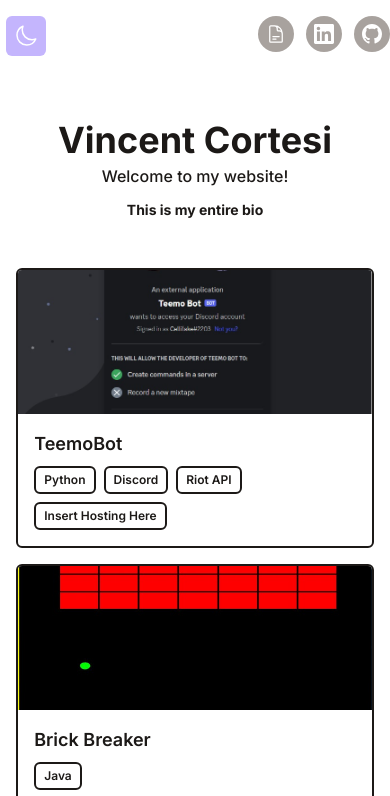
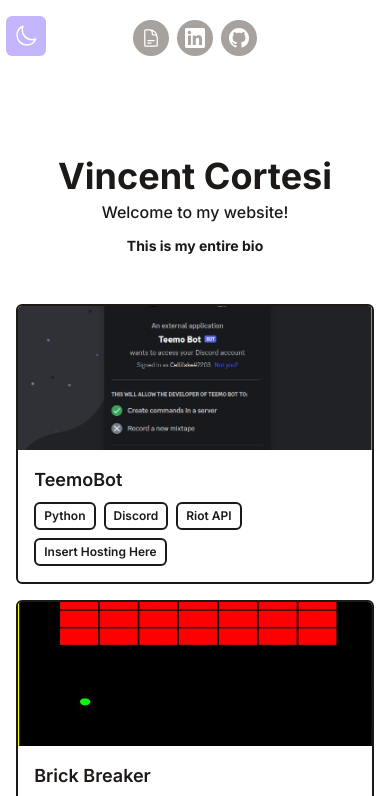
Before and after one commit to Vcortesi/my-portfolio, a React (Vite) app: page / in a window 390 px wide. Shown: the top 796 px of the page. Built offline with nearby package versions, Linux system fonts and the light colour scheme.

Commit message:
fixed links

```diff
--- a/src/components/Header.jsx
+++ b/src/components/Header.jsx
@@ -9,14 +9,14 @@
                             <a
                                 href="https://drive.google.com/file/d/1GA8qv6sEuHcQzz9vgqUOuBQMFhDhapS2/view"
                                 target="_blank"
-                                className="fixed p-2 z-10 right-24 top-4 font-semibold bg-stone-400 text-white space-x-2 rounded-full">
+                                className="sm:absolute md:fixed p-2 z-10 right-24 top-4 font-semibold bg-stone-400 text-white space-x-2 rounded-full">
                                 <svg xmlns="http://www.w3.org/2000/svg" fill="none" viewBox="0 0 24 24" stroke-width="1.5" stroke="currentColor" class="w-5 h-5">
                                 <path stroke-linecap="round" stroke-linejoin="round" d="M19.5 14.25v-2.625a3.375 3.375 0 00-3.375-3.375h-1.5A1.125 1.125 0 0113.5 7.125v-1.5a3.375 3.375 0 00-3.375-3.375H8.25m0 12.75h7.5m-7.5 3H12M10.5 2.25H5.625c-.621 0-1.125.504-1.125 1.125v17.25c0 .621.504 1.125 1.125 1.125h12.75c.621 0 1.125-.504 1.125-1.125V11.25a9 9 0 00-9-9z" />
                                 </svg>
                             </a>
 						    <a
 								href="https://www.linkedin.com/in/vincent-cortesi-a96213173/"
-								className="fixed p-2 z-10 right-12 top-4 font-semibold bg-stone-400 text-white space-x-2 rounded-full">
+								className="sm:absolute md:fixed p-2 z-10 right-12 top-4 font-semibold bg-stone-400 text-white space-x-2 rounded-full">
 								<svg
 								className="w-5 h-5 fill-current"
 								role="img"
@@ -30,7 +30,7 @@
 							</a>
 							<a
 								href="https://github.com/Vcortesi"
-								className="fixed p-2 z-10 right-0 top-4 font-semibold bg-stone-400 text-white space-x-2 rounded-full">
+								className="sm:absolute md:fixed p-2 z-10 right-0.5 top-4 font-semibold bg-stone-400 text-white space-x-2 rounded-full">
 								<svg
 								xmlns="http://www.w3.org/2000/svg"
 								xmlnsXlink="http://www.w3.org/1999/xlink"
```
